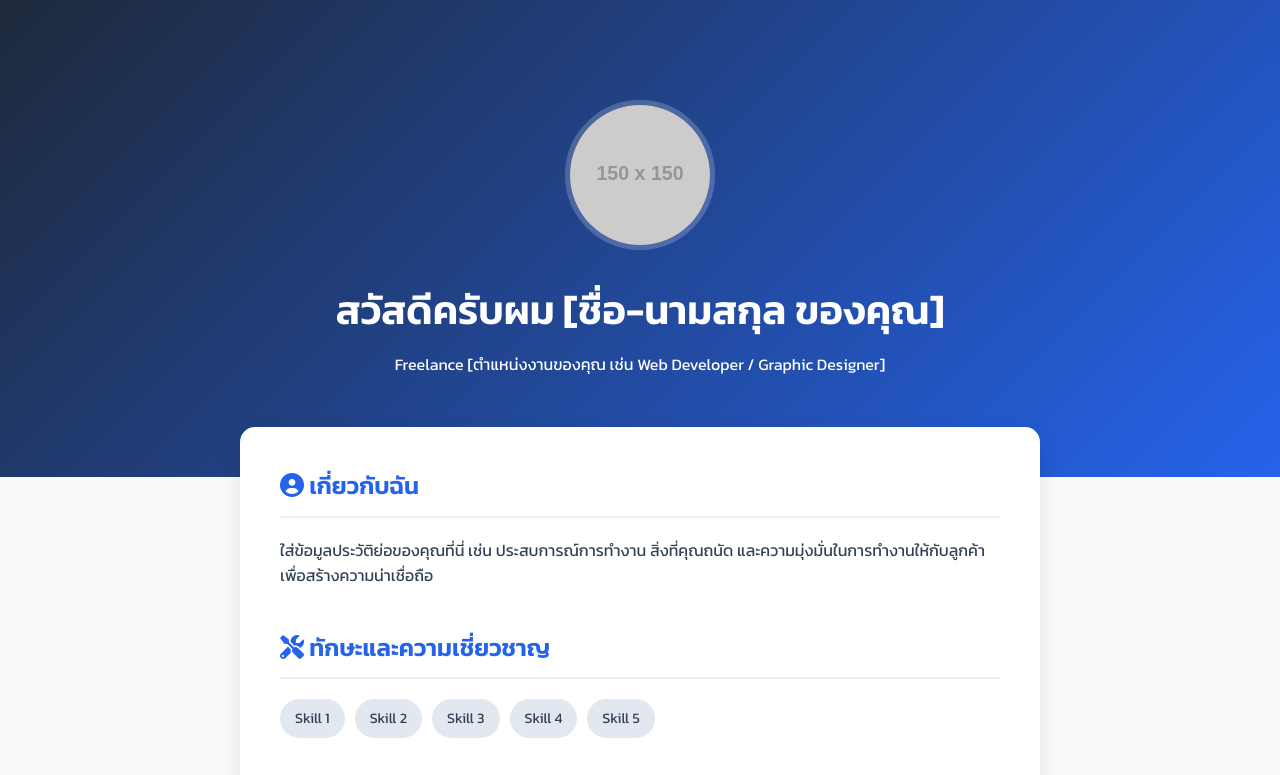
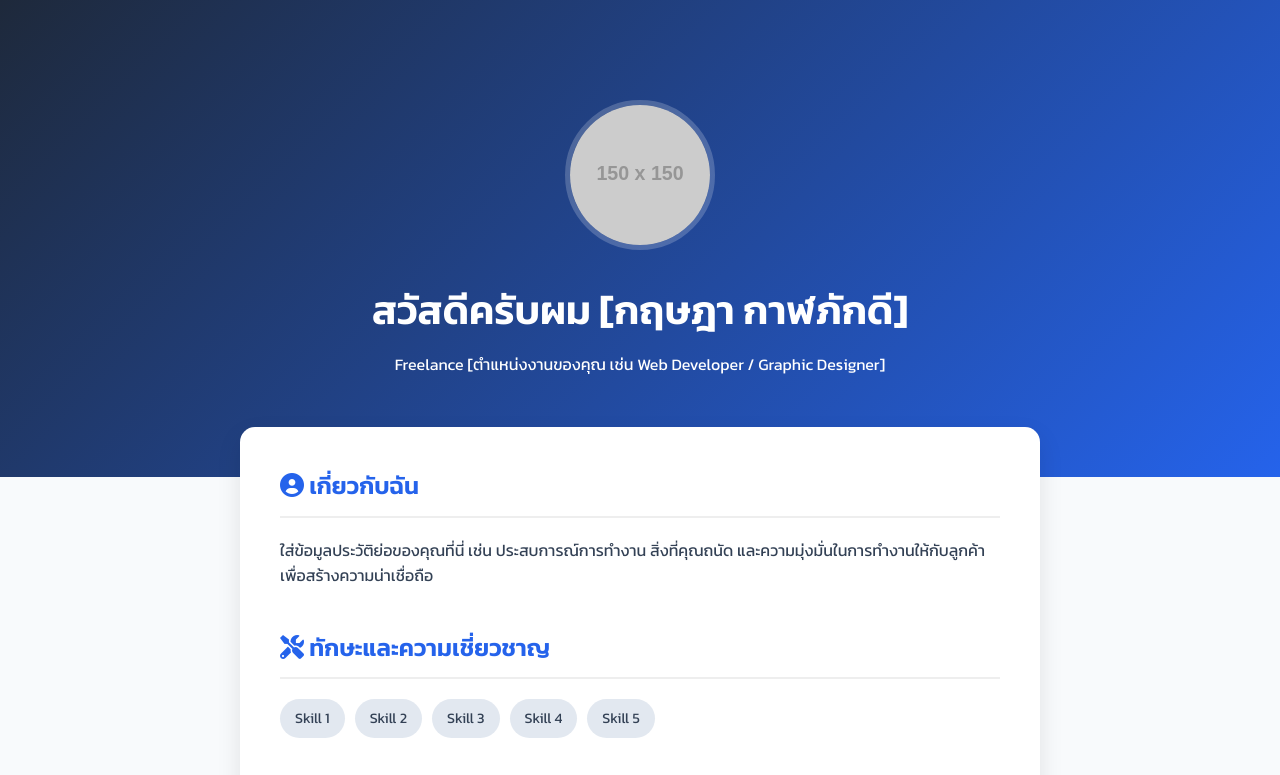
Before and after one commit to 368368121011-st-eng/wed2, a plain HTML site: page index.html in a window 1280 px wide. Shown: the top 775 px of the page. Drawn offline with Linux system fonts and the light colour scheme; placeholder pictures from the web are drawn by us.

Commit message:
Update index.html

```diff
--- a/index.html
+++ b/index.html
@@ -110,7 +110,7 @@
 
     <header>
         <img src="https://via.placeholder.com/150" alt="Profile" class="profile-img">
-        <h1>สวัสดีครับผม [ชื่อ-นามสกุล ของคุณ]</h1>
+        <h1>สวัสดีครับผม [กฤษฎา กาฬภักดี]</h1>
         <p>Freelance [ตำแหน่งงานของคุณ เช่น Web Developer / Graphic Designer]</p>
     </header>
 
```
